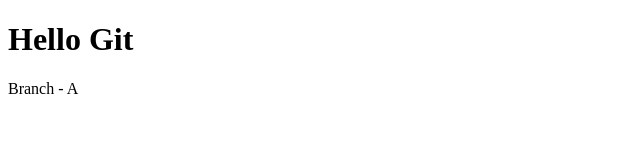
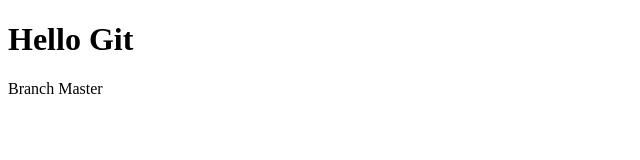
Before and after one commit to krisna-petra/trial, a plain HTML site: page index.html in a window 1280 px wide. Shown: the full height of the page, 0-640 px from the left. Drawn offline with Linux system fonts and the light colour scheme.

Commit message:
update master

```diff
--- a/index.html
+++ b/index.html
@@ -5,6 +5,6 @@
     </head>
     <body>
         <h1>Hello Git</h1>
-        <p>Branch - A</p>
+        <p>Branch Master</p>
     </body>
 </html>
```
